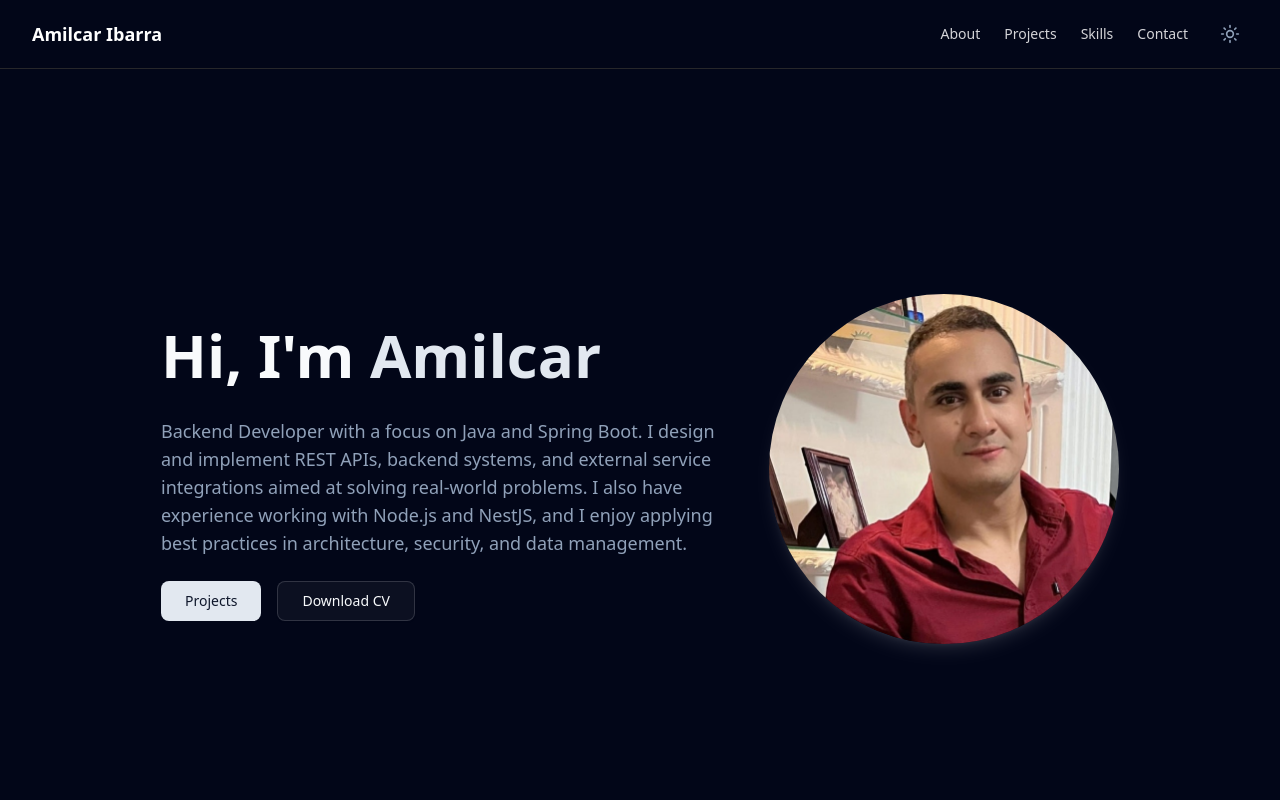
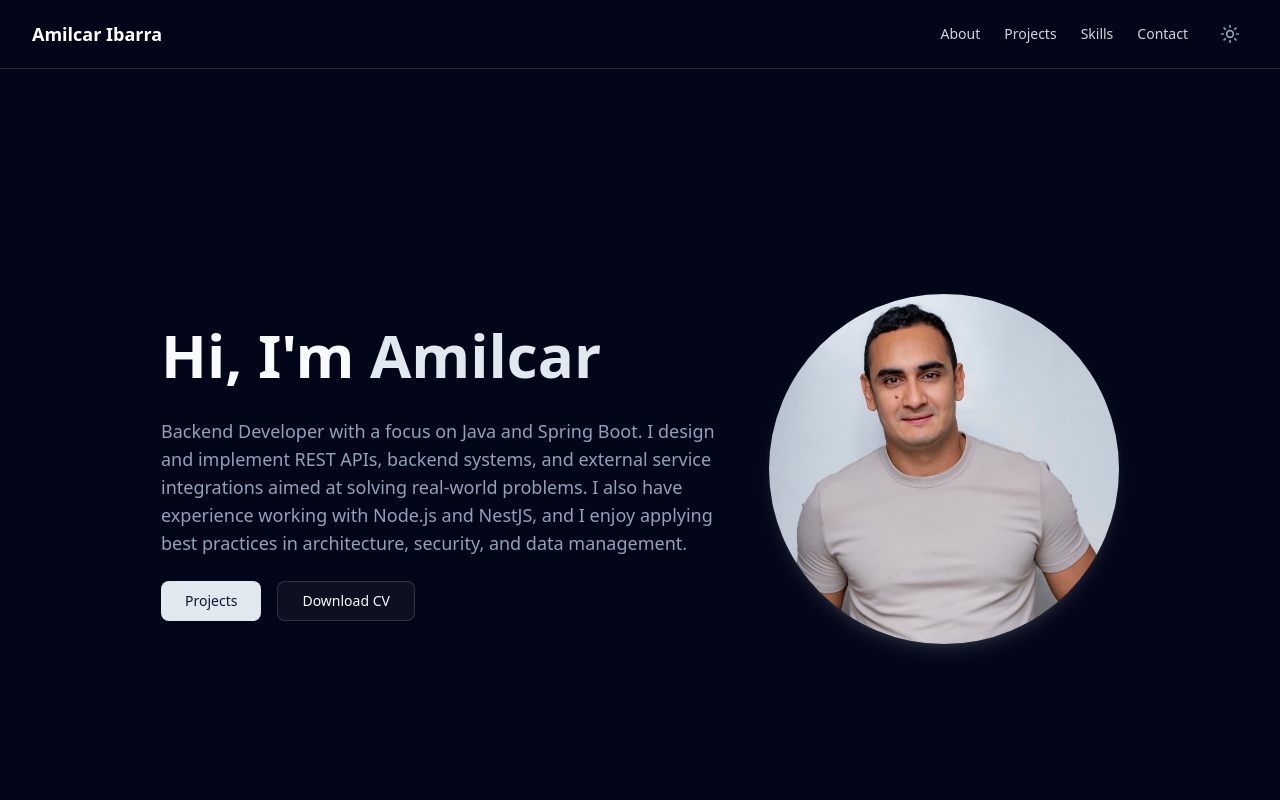
Before and after one commit to Andres0210/amilkar-dev, a Next.js app: page / in a window 1280 px wide. Shown: the top 800 px of the page. Built offline with nearby package versions, Linux system fonts and the light colour scheme.

Commit message:
cambio de foto

```diff
--- a/components/Hero.tsx
+++ b/components/Hero.tsx
@@ -45,7 +45,7 @@ export default function Hero() {
         transition={{ duration: 0.8, delay: 0.3 }}
       >
         <Image
-          src="/amilcar.jpeg"
+          src="/6x9 digital.jpg.jpeg"
           alt="Foto de Amilkar"
           fill
           priority
```
Also changed, not shown: public/6x9 digital.jpg.jpeg (added).
